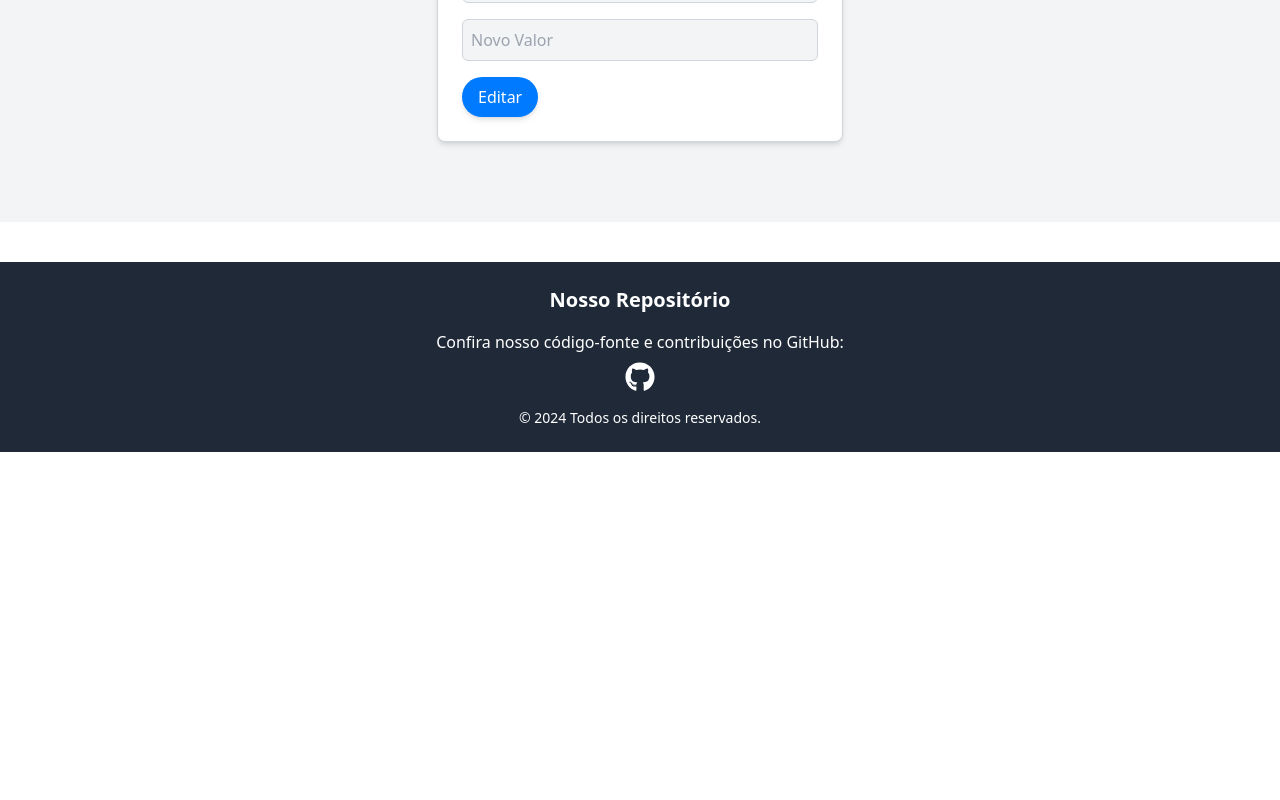
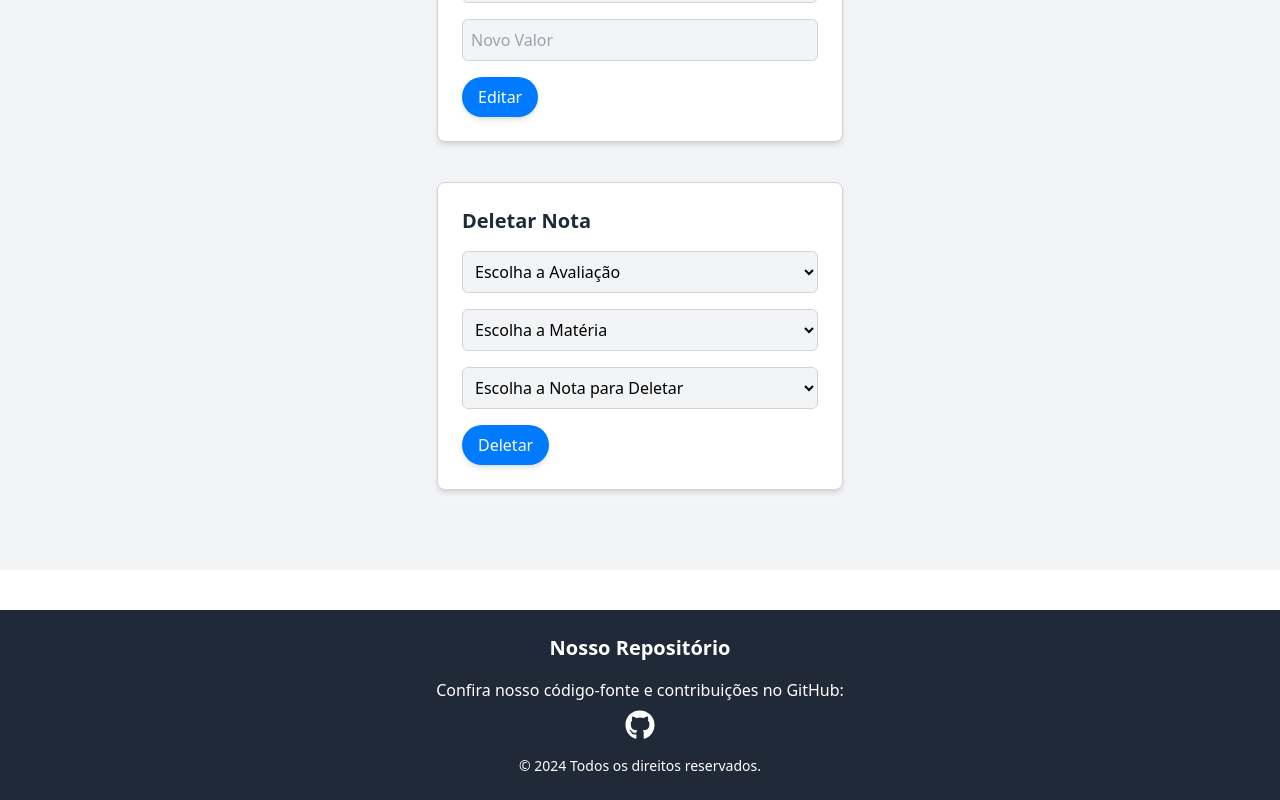
Before and after one commit to IsabellaMedeiros1/CP6-Front, a Next.js app in the folder portfolio/: page /cards/isabella in a window 1280 px wide. Shown: the part 1468-2268 px from the top of the page. Before the commit the page ends 1920 px from the top, so only its background shows below. Built offline with nearby package versions, Linux system fonts and the light colour scheme.

Commit message:
criando base do comando para deletar as notas, removendo mais comentários

```diff
--- a/portfolio/src/app/api/base-notas/[id]/route.ts
+++ b/portfolio/src/app/api/base-notas/[id]/route.ts
@@ -1,30 +1,25 @@
 import { NextResponse } from "next/server";
 import { promises as fs } from "fs";
-import path from 'path';
 import { Integrante } from "@/types";
-import { TipoNotas } from "@/types";
 import { AddNotaRequest } from "@/types"
 
 
 export async function GET(request: Request, { params }: { params: { id: string } }) {
-    // Aguarda o acesso a params
-    const id = await params.id; // params.id deve ser uma string, não um número
+    const id = await params.id;
 
     const file = await fs.readFile(process.cwd() + "/src/data/notas.json", "utf-8");
     const alunos: Integrante[] = JSON.parse(file);
 
-    // Convertendo o id para número para a comparação
     const aluno = alunos.find(p => p.id === Number(id));
 
     return NextResponse.json(aluno);
 }
 
 
-// Estrutura da requisição
 export async function POST(request: Request, { params }: { params: { id: string } }) {
     try {
         const { tipo, disciplina, valor }: AddNotaRequest = await request.json();
-        console.log("Dados recebidos para POST:", { tipo, disciplina, valor }); // Log dos dados recebidos
+        console.log("Dados recebidos para POST:", { tipo, disciplina, valor });
         const filePath = process.cwd() + "/src/data/notas.json";
 
         const file = await fs.readFile(filePath, "utf-8");
@@ -62,7 +57,6 @@ export async function POST(request: Request, { params }: { params: { id: string
 
 export async function PUT(request: Request, { params }: { params: { id: string } }) {
     try {
-        // Estrutura do corpo da requisição
         const { tipo, disciplina, valorAntigo, novoValor }: { tipo: keyof Integrante; disciplina: string; valorAntigo: number; novoValor: number } = await request.json();
 
         const filePath = process.cwd() + "/src/data/notas.json";
@@ -100,3 +94,45 @@ export async function PUT(request: Request, { params }: { params: { id: string }
         return NextResponse.json({ error: "Erro ao processar a atualização" }, { status: 500 });
     }
 }
+
+export async function DELETE(request: Request, { params }: { params: { id: string } }) {
+    try {
+        const id = Number(params.id);
+        const filePath = process.cwd() + "/src/data/notas.json";
+        const file = await fs.readFile(filePath, "utf-8");
+        const alunos: Integrante[] = JSON.parse(file);
+
+        const aluno = alunos.find(p => p.id === id);
+        if (!aluno) {
+            return NextResponse.json({ error: "Aluno não encontrado" }, { status: 404 });
+        }
+
+        const { tipo, disciplina, valor }: { tipo: keyof Integrante; disciplina: string; valor: number } = await request.json();
+
+        if (!tipo || !disciplina || valor === undefined) {
+            return NextResponse.json({ error: "Faltam dados para deletar a nota." }, { status: 400 });
+        }
+
+        if (!['Challenge', 'Checkpoint', 'Global'].includes(tipo)) {
+            return NextResponse.json({ error: "Tipo de nota inválido" }, { status: 400 });
+        }
+
+        const notasPorTipo = aluno[tipo] as Record<string, number[]>;
+        if (!(disciplina in notasPorTipo)) {
+            return NextResponse.json({ error: "Disciplina não encontrada" }, { status: 404 });
+        }
+
+        const notaIndex = notasPorTipo[disciplina].indexOf(valor);
+        if (notaIndex === -1) {
+            return NextResponse.json({ error: "Nota não encontrada" }, { status: 404 });
+        }
+
+        notasPorTipo[disciplina].splice(notaIndex, 1);
+        await fs.writeFile(filePath, JSON.stringify(alunos, null, 2), "utf-8");
+
+        return NextResponse.json({ message: "Nota deletada com sucesso!" }, { status: 200 });
+    } catch (error) {
+        console.error("Erro ao deletar a nota:", error);
+        return NextResponse.json({ error: "Erro ao deletar a nota" }, { status: 500 });
+    }
+}
--- a/portfolio/src/app/cards/isabella/page.tsx
+++ b/portfolio/src/app/cards/isabella/page.tsx
@@ -18,7 +18,9 @@ export default function Isabella() {
   const [editType, setEditType] = useState<keyof TipoNotas>('Challenge');
   const [editSubject, setEditSubject] = useState<string>('');
   const [noteToEdit, setNoteToEdit] = useState<string>('');
+  const [noteToDelete, setNoteToDelete] = useState<string>('');
   const [confirmationMessage, setConfirmationMessage] = useState<string>('');
+
 
   useEffect(() => {
     const fetchNotes = async () => {
@@ -129,6 +131,46 @@ export default function Isabella() {
     }
   };
 
+  const handleDeleteNote = async () => {
+    if (noteToDelete) {
+      const idToDelete = Number(noteToDelete);
+
+      if (isNaN(idToDelete)) {
+        console.error('ID da nota é inválido.');
+        return;
+      }
+
+      try {
+        const response = await fetch(`http://localhost:3000/api/base-notas/1`, {
+          method: 'DELETE',
+          headers: {
+            'Content-Type': 'application/json',
+          },
+          body: JSON.stringify({ tipo: editType, disciplina: editSubject, valor: idToDelete }),
+        });
+
+        if (response.ok) {
+          const updatedNotes = await response.json();
+          setNotes(updatedNotes);
+          setNoteToDelete(''); // Limpa o campo após a deleção
+          setConfirmationMessage('Nota deletada com sucesso!');
+          setTimeout(() => setConfirmationMessage(''), 3000);
+        } else {
+          const errorData = await response.json();
+          console.error('Erro ao deletar nota:', errorData);
+        }
+      } catch (error) {
+        console.error('Erro ao deletar nota:', error);
+      }
+    } else {
+      console.error('Faltam dados para deletar a nota.');
+    }
+};
+
+
+
+
+
   return (
     <div className="min-h-screen bg-gray-100 p-10 flex flex-col items-center">
       <div className="form-container mb-10 bg-blue-300 border border-gray-400 rounded-lg p-6 border-collapse">
@@ -157,10 +199,12 @@ export default function Isabella() {
       )}
 
       <div className="grid-notas">
-        {notes && ['Challenge', 'Global', 'Checkpoint'].map((type) => (
+        {notes &&
+          ['Challenge', 'Global', 'Checkpoint'].map((type) => (
             <div key={type} className="card-notas">
               <h3 className="titulo-card">{type}</h3>
-            {Object.keys(notes[type as keyof TipoNotas]).map((subject) => (
+
+              {Object.keys(notes[type as keyof TipoNotas] || {}).map((subject) => (
                 <div key={subject} className="mt-3">
                   <button
                     className="btn-nota"
@@ -289,7 +333,58 @@ export default function Isabella() {
           Editar
         </button>
       </div>
+      <div className="form-container">
+        <h2 className="titulo-form">Deletar Nota</h2>
 
+        <select
+          onChange={(e) => {
+            const selectedValue = e.target.value as keyof TipoNotas;
+            setEditType(selectedValue);
+            setEditSubject('');
+          }}
+          className="select mb-4"
+        >
+          <option value="">Escolha a Avaliação</option>
+          {notes && ['Challenge', 'Global', 'Checkpoint'].map((type) => (
+            <option key={type} value={type}>
+              {type}
+            </option>
+          ))}
+        </select>
+
+        <select
+          value={editSubject}
+          onChange={(e) => setEditSubject(e.target.value)}
+          className="select mb-4"
+        >
+          <option value="">Escolha a Matéria</option>
+          {editType && notes && Object.keys(notes[editType]).map((subject) => (
+            <option key={subject} value={subject}>
+              {subject}
+            </option>
+          ))}
+        </select>
+
+        <select
+          value={noteToEdit}
+          onChange={(e) => setNoteToEdit(e.target.value)}
+          className="select mb-4"
+        >
+          <option value="">Escolha a Nota para Deletar</option>
+          {editSubject && notes && notes[editType][editSubject].map((note: number, index: number) => (
+            <option key={index} value={note}>
+              {note}
+            </option>
+          ))}
+        </select>
+
+        <button
+          onClick={handleDeleteNote}
+          className="btn-add-nota bg-[#007BFF] text-white hover:bg-[#0056b3] transition duration-200 px-4 py-2 rounded-full shadow-md"
+        >
+          Deletar
+        </button>
+      </div>
     </div>
   );
 }
--- a/portfolio/src/app/cards/paula/page.tsx
+++ b/portfolio/src/app/cards/paula/page.tsx
@@ -141,7 +141,7 @@ export default function Paula() {
         />
         <div className="ml-6">
           <h1 className="titulo-nome">Paula Blesa Staniukaitis</h1>
-          <p className="descricao">"Porque Deus amou o mundo de tal maneira que deu seu Filho unigênito, para que todo aquele que nele crê não pereça, mas tenha a vida eterna." – João 3:16</p>
+          <p className="descricao">Porque Deus amou o mundo de tal maneira que deu seu Filho unigênito, para que todo aquele que nele crê não pereça, mas tenha a vida eterna. – João 3:16</p>
           <div className="mt-4 flex space-x-4">
             <Link href="https://www.linkedin.com/in/paula-blesa-staniukaitis-5ab53224a/"><Linkedin className="text-3xl hover:text-rose-600 transition duration-300" /></Link>
             <Link href="https://github.com/StaniukaitisPaula"><GitHub className="text-3xl hover:text-rose-600 transition duration-300" /></Link>
--- a/portfolio/src/data/notas.json
+++ b/portfolio/src/data/notas.json
@@ -5,7 +5,8 @@
       "Computational Thinkfing Using Python": [
         93,
         100,
-        100
+        100,
+        5555
       ],
       "Domain Driven Design Using Java": [
         50,
--- a/portfolio/src/types.ts
+++ b/portfolio/src/types.ts
@@ -1,9 +1,3 @@
-
-interface Nota {
-  disciplina: string; // Nome da disciplina
-  valor: number;      // Valor da nota a ser adicionada
-}
-
 export interface Avaliacao {
   id: number;
   categoria: string;
@@ -18,7 +12,7 @@ export interface Integrante {
 }
 export interface Integrante {
   id: number;
-  nome: string; // Adicionado aqui
+  nome: string;
   Challenge: Record<string, number[]>;
   Checkpoint: Record<string, number[]>;
   Global: Record<string, number[]>;
@@ -33,11 +27,11 @@ export const integrantes: Integrante[] = [
 ];
 
 export interface HeaderProps {
-  integrantes: { id: number; nome: string }[]; // Modifique para corresponder à estrutura atual
+  integrantes: { id: number; nome: string }[];
 }
 export interface Notas {
   [type: string]: {
-    [subject: string]: number[] | undefined; // Adiciona undefined para evitar erros
+    [subject: string]: number[] | undefined;
   };
 }
 
@@ -54,7 +48,7 @@ export interface TipoNotas {
 }
 
 export interface AddNotaRequest {
-  tipo: keyof Integrante; // Challenge | Checkpoint | Global
-  disciplina: string;     // Nome da disciplina
-  valor: number;          // Valor da nota
+  tipo: keyof Integrante;
+  disciplina: string;
+  valor: number;
 }
```
Also changed, not shown: portfolio/src/app/api/base-notas/route.ts (deleted, +0 -38 lines). Lines whose indentation alone changed are shown as unchanged.
